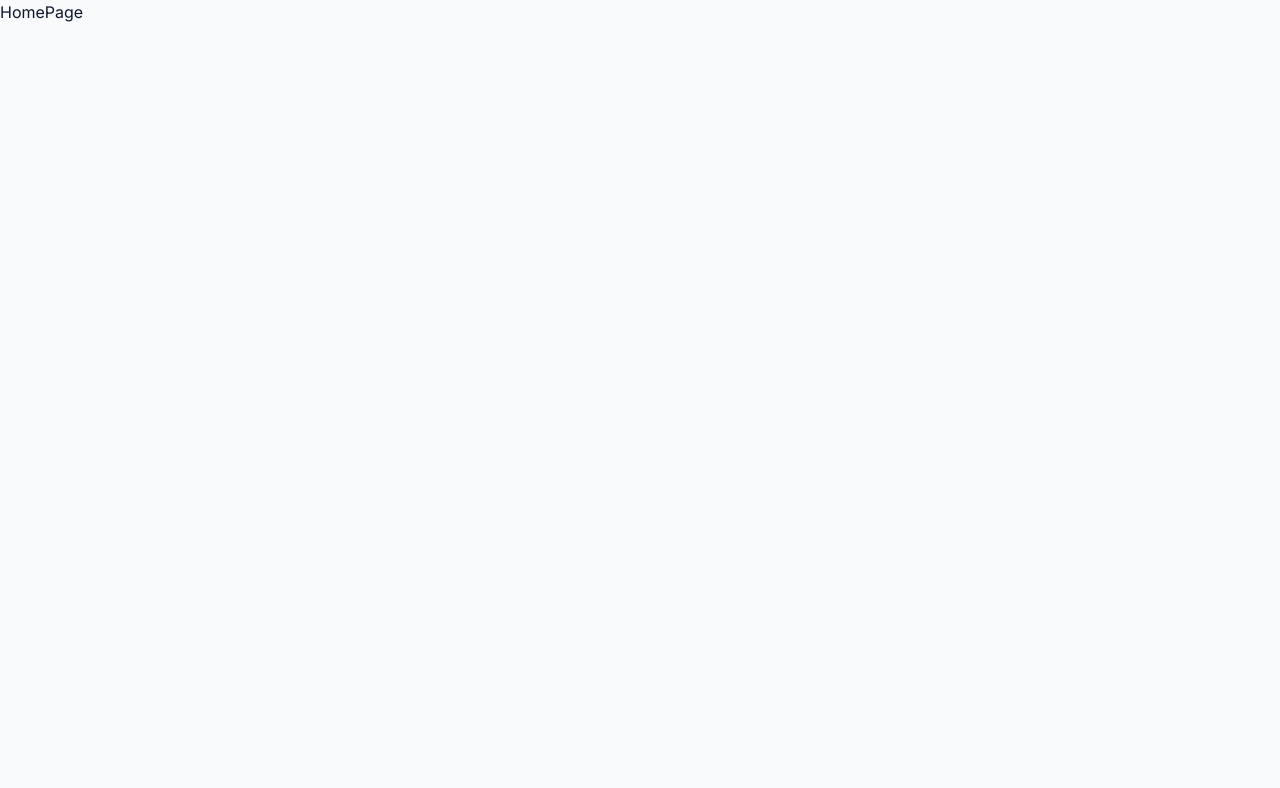
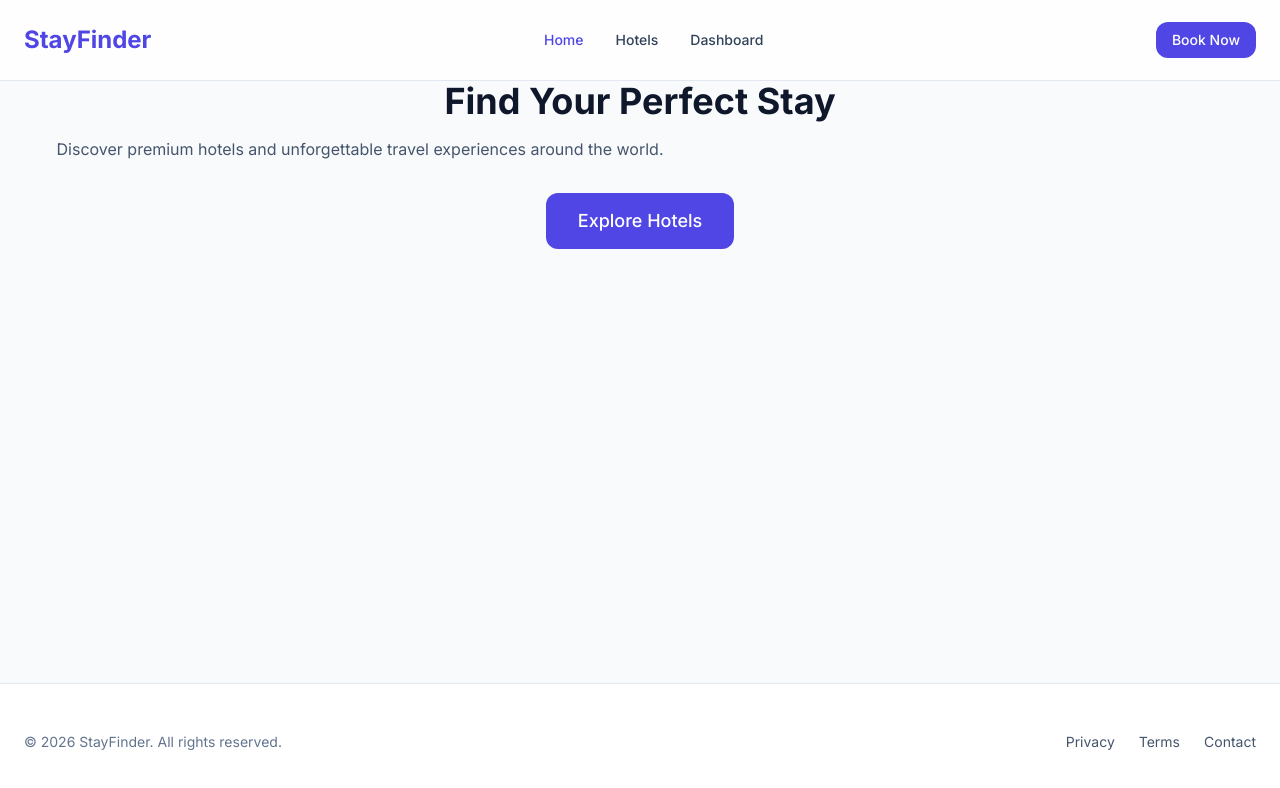
Before and after one commit to samarpansarkar/spanstay, a React (Vite) app: page / in a window 1280 px wide. Shown: the top 788 px of the page. Built offline with nearby package versions, Linux system fonts and the light colour scheme.

Commit message:
feat: add shared components including Footer, Navbar, MobileMenu, NavLinks, and Logo; update MainLayout and HomePage with new structure

```diff
--- /dev/null
+++ b/src/components/shared/Footer/Footer.jsx
@@ -0,0 +1,25 @@
+import Container from "@/components/ui/Container";
+
+const Footer = () => {
+  return (
+    <footer className="border-t border-slate-200 bg-white py-12">
+      <Container>
+        <div className="flex flex-col items-center justify-between gap-4 md:flex-row">
+          <p className="text-sm text-slate-500">
+            © 2026 StayFinder. All rights reserved.
+          </p>
+
+          <div className="flex gap-6 text-sm text-slate-600">
+            <button>Privacy</button>
+
+            <button>Terms</button>
+
+            <button>Contact</button>
+          </div>
+        </div>
+      </Container>
+    </footer>
+  );
+};
+
+export default Footer;
--- /dev/null
+++ b/src/components/shared/Logo/Logo.jsx
@@ -0,0 +1,11 @@
+import { Link } from "react-router-dom";
+
+const Logo = () => {
+  return (
+    <Link to="/" className="text-2xl font-bold text-primary">
+      StayFinder
+    </Link>
+  );
+};
+
+export default Logo;
--- /dev/null
+++ b/src/components/shared/Logo/index.js
@@ -0,0 +1 @@
+export { default } from "./Logo.jsx";
--- /dev/null
+++ b/src/components/shared/MobileMenu/MobileMenu.jsx
@@ -0,0 +1,35 @@
+import { AnimatePresence, motion } from "framer-motion";
+import NavLinks from "../NavLinks/NavLinks";
+
+const MobileMenu = ({ open, onClose }) => {
+  return (
+    <AnimatePresence>
+      {open && (
+        <>
+          <motion.div
+            initial={{ opacity: 0 }}
+            animate={{ opacity: 1 }}
+            exit={{ opacity: 0 }}
+            onClick={onClose}
+            className="fixed inset-0 z-40 bg-black/50"
+          />
+
+          <motion.div
+            initial={{ x: "100%" }}
+            animate={{ x: 0 }}
+            exit={{ x: "100%" }}
+            transition={{
+              type: "spring",
+              damping: 25,
+            }}
+            className="fixed right-0 top-0 z-50 h-full w-70 bg-white p-8 shadow-2xl"
+          >
+            <NavLinks mobile onClose={onClose}/>
+          </motion.div>
+        </>
+      )}
+    </AnimatePresence>
+  );
+};
+
+export default MobileMenu;
--- /dev/null
+++ b/src/components/shared/NavLinks/NavLinks.jsx
@@ -0,0 +1,42 @@
+import { NavLink } from "react-router-dom";
+import { cn } from "../../../lib/cn";
+
+const navItems = [
+  {
+    label: "Home",
+    path: "/",
+  },
+  {
+    label: "Hotels",
+    path: "/hotels",
+  },
+  {
+    label: "Dashboard",
+    path: "/dashboard",
+  },
+];
+const NavLinks = ({ mobile, onClose }) => {
+  return (
+    <section
+      className={cn("flex gap-8", mobile && "flex-col items-start gap-6")}
+    >
+      {navItems.map((item) => (
+        <NavLink
+          key={item.path}
+          to={item.path}
+          onCick={onClose}
+          className={({ isActive }) =>
+            cn(
+              "text-sm font-medium transition-colors hover:text-primary",
+              isActive ? "text-primary" : "text-slate-700",
+            )
+          }
+        >
+          {item.label}
+        </NavLink>
+      ))}
+    </section>
+  );
+};
+
+export default NavLinks;
--- /dev/null
+++ b/src/components/shared/Navbar/Navbar.jsx
@@ -0,0 +1,37 @@
+import { Menu } from "lucide-react";
+import { Fragment } from "react";
+import Button from "../../ui/Button/Button";
+import Container from "../../ui/Container";
+import Logo from "../Logo";
+import NavLinks from "../NavLinks/NavLinks";
+import { useState } from "react";
+import MobileMenu from "../MobileMenu/MobileMenu";
+
+const Navbar = () => {
+  const [open, setOpen]=useState(false);
+  return (
+    <Fragment>
+      <header className="sticky top-0 z-30 border-b border-slate-200 bg-white/80 backdrop-blur-md">
+        <Container>
+          <div className="flex h-20 items-center justify-between">
+            <Logo />
+
+            <div className="hidden md:block">
+              <NavLinks />
+            </div>
+            <div className="hidden md:block">
+              <Button size="sm">Book Now</Button>
+            </div>
+            <button onClick={() => setOpen(true)} className="md:hidden">
+              <Menu className="h-7 w-7" />
+            </button>
+          </div>
+        </Container>
+      </header>
+
+      <MobileMenu open={open} onClose={()=>setOpen(false)}/>
+    </Fragment>
+  );
+};
+
+export default Navbar;
--- a/src/layouts/MainLayout.jsx
+++ b/src/layouts/MainLayout.jsx
@@ -1,9 +1,15 @@
+import Footer from "@/components/shared/Footer/Footer";
+import Navbar from "@/components/shared/Navbar/Navbar";
 import { Outlet } from "react-router-dom";
 
 const MainLayout = () => {
   return (
-    <section className="min-h-screen">
-      <Outlet />
+    <section className="flex min-h-screen flex-col">
+      <Navbar />
+      <main className="flex-1">
+        <Outlet />
+      </main>
+      <Footer />
     </section>
   );
 };
--- a/src/pages/Home/HomePage.jsx
+++ b/src/pages/Home/HomePage.jsx
@@ -1,5 +1,22 @@
+import Button from "@/components/ui/Button/Button";
+import Container from "@/components/ui/Container";
+import Heading from "@/components/ui/Heading/Heading";
+
 const HomePage = () => {
-  return <div>HomePage</div>;
+  return (
+    <section>
+      <Container>
+        <div className="space-y-8 text-center">
+          <Heading
+            center
+            title="Find Your Perfect Stay"
+            subtitle="Discover premium hotels and unforgettable travel experiences around the world."
+          />
+          <Button size="lg">Explore Hotels</Button>
+        </div>
+      </Container>
+    </section>
+  );
 };
 
 export default HomePage;
```
